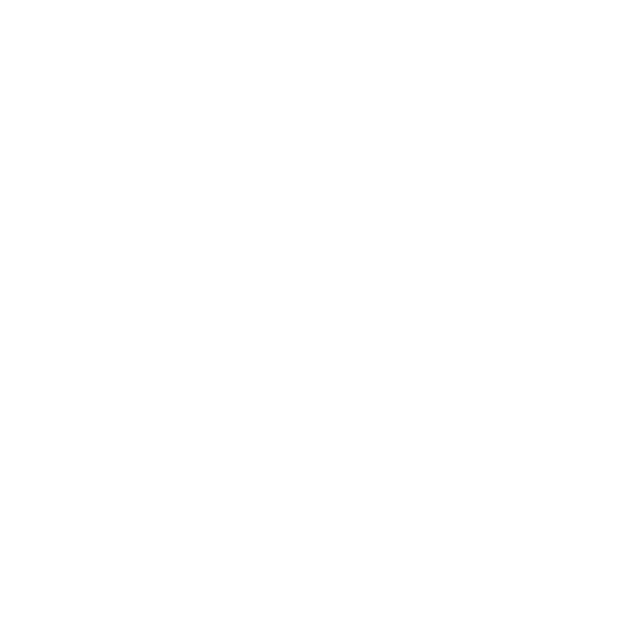
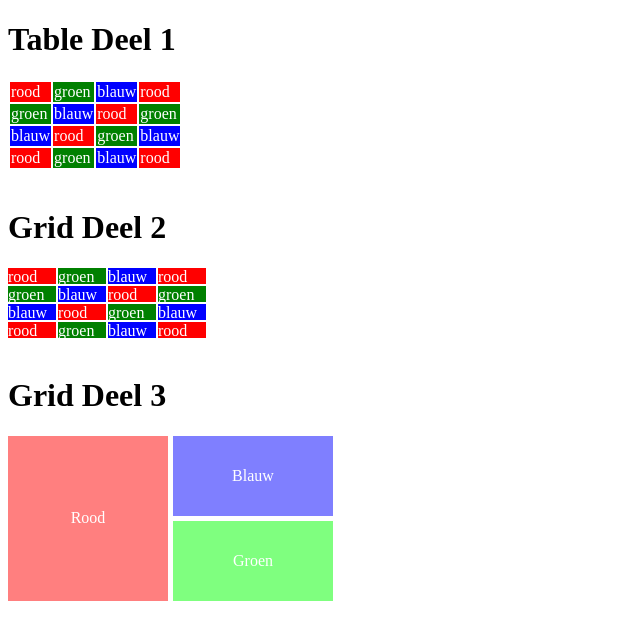
Before and after one commit to EmileJ/Kleurentabel, a plain HTML site: page index.html in a window 1280 px wide. Shown: the whole page, without its empty margins (0-640 px from the left). Drawn offline with Linux system fonts and the light colour scheme.

Commit message:
End of assignment commit

```diff
--- a/index.html
+++ b/index.html
@@ -7,6 +7,66 @@
     <title>Opdracht 6 - Kleurentabel</title>
 </head>
 <body>
+    <h1>Table Deel 1</h1>
+    <table>
+        <tbody>
+            <tr>
+                <td class="red">rood</td>
+                <td class="green">groen</td>
+                <td class="blue">blauw</td>
+                <td class="red">rood</td>
+            </tr>
+            <tr>
+                <td class="green">groen</td>
+                <td class="blue">blauw</td>
+                <td class="red">rood</td>
+                <td class="green">groen</td>
+            </tr>
+            <tr>
+                <td class="blue">blauw</td>
+                <td class="red">rood</td>
+                <td class="green">groen</td>
+                <td class="blue">blauw</td>
+            </tr>
+            <tr>
+                <td class="red">rood</td>
+                <td class="green">groen</td>
+                <td class="blue">blauw</td>
+                <td class="red">rood</td>
+            </tr>
+        </tbody>
+    </table>
 
+    <br />
+    <h1>Grid Deel 2</h1>
+    <div class="grid">
+        <div class="red">rood</div>
+        <div class="green">groen</div>
+        <div class="blue">blauw</div>
+        <div class="red">rood</div>
+
+        <div class="green">groen</div>
+        <div class="blue">blauw</div>
+        <div class="red">rood</div>
+        <div class="green">groen</div>
+
+        <div class="blue">blauw</div>
+        <div class="red">rood</div>
+        <div class="green">groen</div>
+        <div class="blue">blauw</div>
+
+        <div class="red">rood</div>
+        <div class="green">groen</div>
+        <div class="blue">blauw</div>
+        <div class="red">rood</div>
+    </div>
+
+    <br />
+    <h1>Grid Deel 3</h1>
+    <div class="grid2x2">
+        <div class="rood">Rood</div>
+        <div class="blauw">Blauw</div>
+        <div class="groen">Groen</div>
+    </div>
 </body>
 </html>
--- a/style.css
+++ b/style.css
@@ -0,0 +1,53 @@
+.red {
+    background-color: red;
+}
+
+.green {
+    background-color: green;
+}
+
+.blue {
+    background-color: blue;
+}
+
+td {
+    color: white;
+}
+
+.grid {
+    display: grid;
+    grid-template: 1em 1em 1em 1em / 3em 3em 3em 3em;
+    grid-gap: 2px;
+    color: white;
+}
+
+.grid2x2 {
+    display: grid;
+    text-align: center;
+    grid-template: 5em 5em / repeat(2, 10em);
+    color: white;
+    grid-gap: 5px;
+}
+
+.rood {
+    background-color: rgba(255,0,0,0.5);
+    grid-row: 1 / span 2;
+}
+
+.groen {
+    background-color: rgba(0,255,0,0.5);
+    grid-row: 2;
+}
+
+.blauw {
+    background-color: rgba(0,0,255,0.5);
+    grid-row:1;
+}
+
+.blauw,
+.rood,
+.groen{
+    display: flex;
+    justify-content: center;
+    align-items: center;
+}
```
